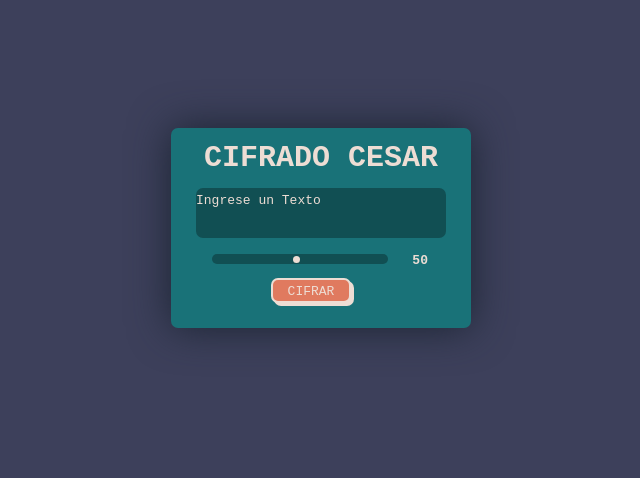
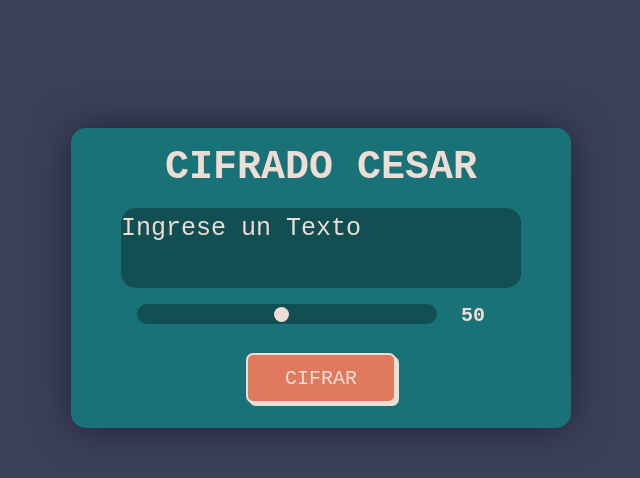
Before and after one commit to SiegBoss/HTML_CSS_JavaScript_Caesar_Cipher, a plain HTML site: page index.html in a window 1280 px wide. Shown: the whole page, without its empty margins (319-959 px from the left). Drawn offline with Linux system fonts and the light colour scheme.

Commit message:
Update caesar_cipher.css

```diff
--- a/caesar_cipher.css
+++ b/caesar_cipher.css
@@ -8,8 +8,8 @@ body {
 /*titulo | title*/
 h1{
     color: #EDDDD4;
-    height: 60px;
-    font-size: 30px;
+    height: 80px;
+    font-size: 40px;
     margin: 0;
     display: flex;
     justify-content: center;
@@ -18,10 +18,10 @@ h1{
 
 /*Contenedor de los botones | Container of the buttons*/
 .container-div{
-    width: 300px;
-    height: 200px;
+    width: 500px;
+    height: 300px;
     background-color: #197278;
-    border-radius: 7px;
+    border-radius: 15px;
     margin: auto;
     margin-top: 10%;
     box-shadow: #1b2432 0px 0px 40px 0px;
@@ -31,14 +31,15 @@ h1{
 /*Entrada de texto | Text input*/
 .container-div__input-entry{
     position: absolute;
-    width: 250px;
-    height: 25px;
+    width: 400px;
+    height: 40px;
+    left: 50px;
+    font-size: 25px;
     background-color: #114f53;
     color:  #EDDDD4;
     border: none;
-    left: 25px;
-    border-top-left-radius: 7px;
-    border-top-right-radius: 7px;
+    border-top-left-radius: 15px;
+    border-top-right-radius: 15px;
 }
 .container-div__input-entry:focus {
     outline: none;
@@ -48,24 +49,25 @@ h1{
 /*Salida de texto | Text output*/
 #container-div__input-cipher{
     position: absolute;
-    width: 250px;
-    height: 25px;
+    width: 400px;
+    height: 40px;
+    left: 50px;
+    top: 120px;
+    font-size: 25px;
     background-color: #114f53;
     color:  #EDDDD4;
     border: none;
-    left: 25px;
-    top: 85px;
-    border-bottom-left-radius: 7px;
-    border-bottom-right-radius: 7px;
+    border-bottom-left-radius: 15px;
+    border-bottom-right-radius: 15px;
 }
 
 /*Contenedor del rango | Range container*/
 .container-div__div {
     position: absolute;
-    width: 250px;
-    height: 25px;
-    left: 25px;
-    top: 110px;
+    width: 400px;
+    height: 40px;
+    left: 50px;
+    top: 160px;
     border: none;
     display: flex;
     gap: 1.5rem;
@@ -75,39 +77,41 @@ h1{
 /*Rango | Range */
 .container-div__div-input{
     -webkit-appearance: none;
-    width: 200px;
-    height: 10px;
-    border-radius: 5px;
+    width: 300px;
+    height: 20px;
+    border-radius: 15px;
     background: #114f53;
 }
 .container-div__div-input::-webkit-slider-thumb {
     -webkit-appearance: none;
-    width: 7px;
-    height: 7px;
+    width: 15px;
+    height: 15px;
     border-radius: 50%;
     background-color: #EDDDD4;
     cursor: pointer;
 }
 .container-div__div-input::-webkit-slider-thumb:hover {
-    box-shadow: 0px 0px 0px 8px rgba(237, 221, 212, 0.16);
+    box-shadow: 0px 0px 0px 15px rgba(237, 221, 212, 0.16);
     transition: 0.3s ease-in-out;
 }
 
 /*Texto del rango | Range text*/
 #container-div__div-text {
-    height: 20px;
-    width: 20px;
-    font-weight: 600;
+    height: 40px;
+    width: 40px;
+    font-weight: 800;
+    font-size: 20px;
     color:  #EDDDD4;
 }
 
 /*Boton cifrar | Cipher button*/
 .container-div__button-cipher{
     position: absolute;
-    width: 80px;
-    height: 25px;
-    left: 100px;
-    top: 150px;
+    width: 150px;
+    height: 50px;
+    left: 175px;
+    top: 225px;
+    font-size: 20px;
     text-transform: uppercase;
     color: #EDDDD4;
     padding: 5px 10px;
```
